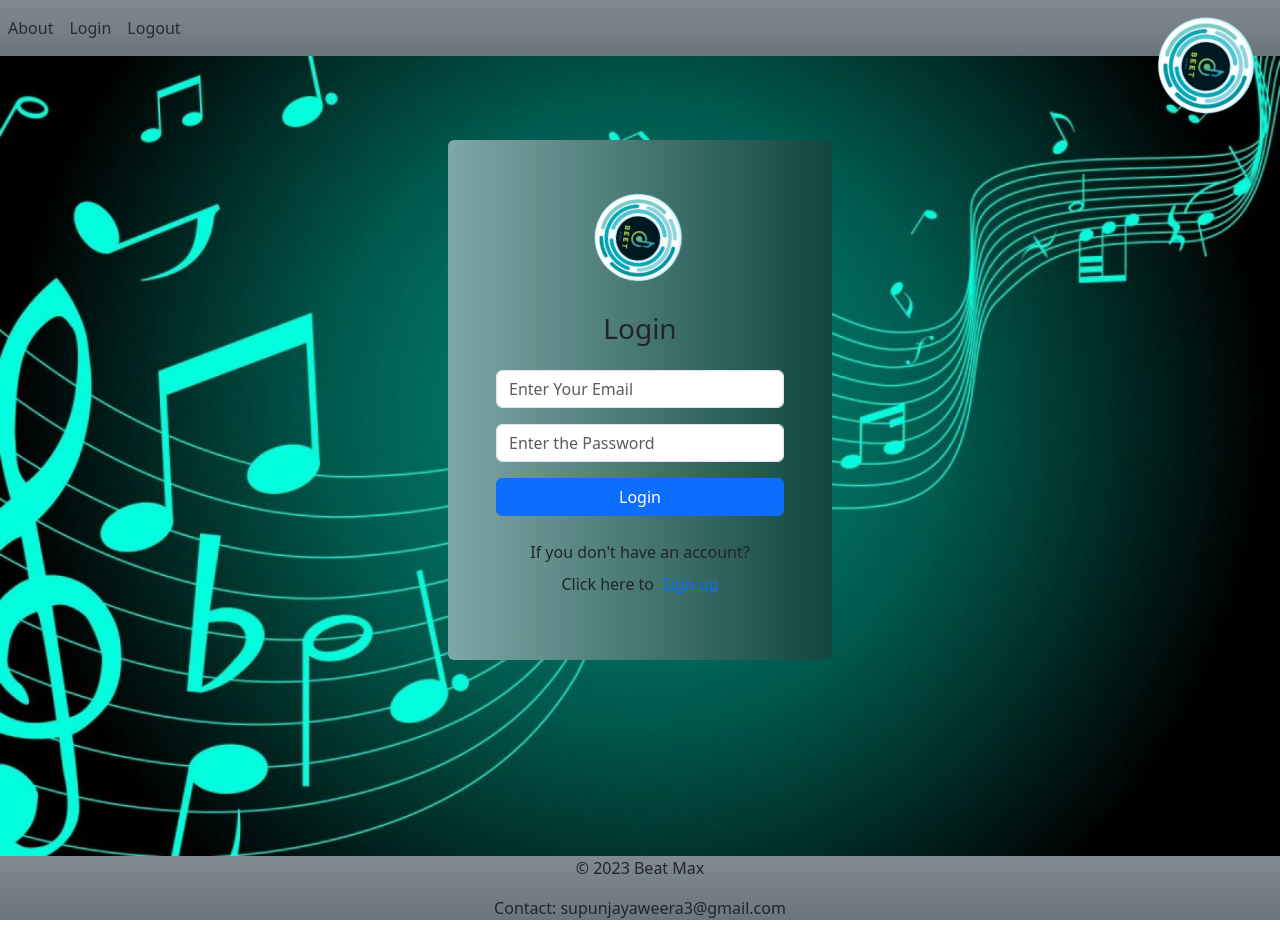
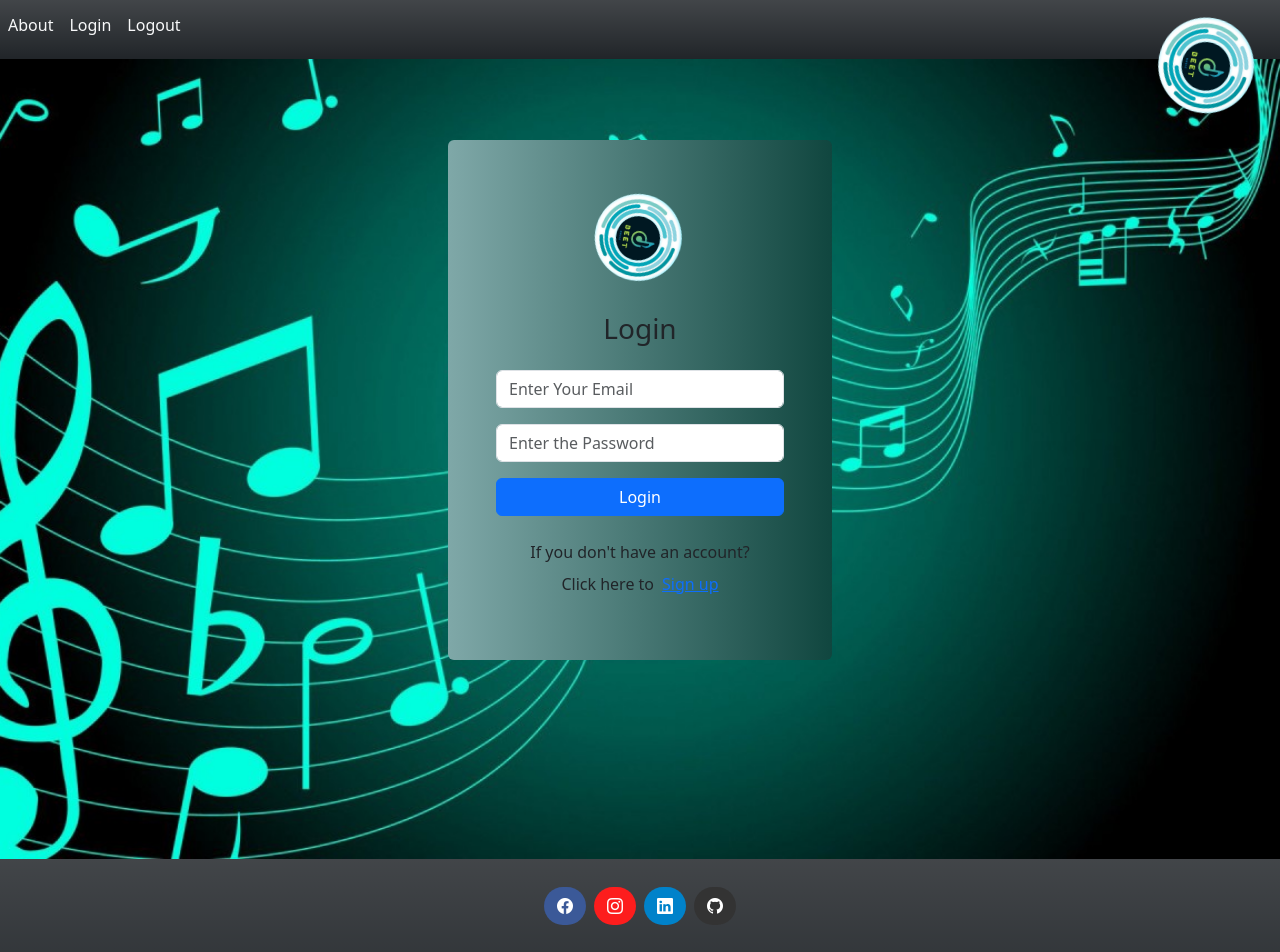
Before and after one commit to SupunJayaweera/Music_App_CRUD, a React (Create React App) app in the folder frontend1/: page /login in a window 1280 px wide. Shown: the top 952 px of the page. Built offline with nearby package versions, Linux system fonts and the light colour scheme.

Commit message:
Finishing Header,Footer,search with popup window

```diff
--- a/frontend1/package.json
+++ b/frontend1/package.json
@@ -8,6 +8,7 @@
     "@testing-library/user-event": "^13.5.0",
     "axios": "^1.4.0",
     "bootstrap": "^5.3.0",
+    "bootstrap-icons": "^1.11.1",
     "react": "^18.2.0",
     "react-dom": "^18.2.0",
     "react-icons": "^4.11.0",
--- a/frontend1/src/components/Footer.js
+++ b/frontend1/src/components/Footer.js
@@ -1,13 +1,52 @@
 import React from 'react';
+import "bootstrap-icons/font/bootstrap-icons.css";
 
 const Footer = () => {
   return (
+    <footer className="bg-dark bg-gradient text-center text-white">
+      <div className="container p-4 pb-0">
+        <section className="mb-4">
+          <a
+            className="btn text-white btn-floating m-1 rounded-5"
+            style={{ backgroundColor: "#3b5998" }}
+            href="https://web.facebook.com/Meta?_rdc=1&_rdr"
+            role="button"
+          >
+            <i className="bi-facebook"></i> {/* Use "bi-facebook" */}
+          </a>
 
-    <footer className="footer bg-secondary bg-gradient ">
 
-      <div className="footer-content">
-        <p>&copy; {new Date().getFullYear()} Beat Max</p>
-        <p>Contact: supunjayaweera3@gmail.com</p>
+          <a
+            className="btn text-white btn-floating m-1 rounded-5"
+            style={{ backgroundColor: "#FD1D1D" }}
+            href="https://www.instagram.com/"
+            role="button"
+          >
+            <i className="bi-instagram"></i> {/* Use "bi-instagram" */}
+          </a>
+          <a
+            className="btn text-white btn-floating m-1 rounded-5"
+            style={{ backgroundColor: "#0082ca" }}
+            href="https://www.linkedin.com/in/supun-jayaweera"
+            role="button"
+          >
+            <i className="bi-linkedin"></i> {/* Use "bi-linkedin" */}
+          </a>
+          <a
+            className="btn text-white btn-floating m-1 rounded-5"
+            style={{ backgroundColor: "#333333" }}
+            href="https://github.com/SupunJayaweera"
+            role="button"
+          >
+            <i className="bi-github"></i> {/* Use "bi-github" */}
+          </a>
+        </section>
+      </div>
+      <div className="text-center p-3" style={{ backgroundColor: "rgba(0, 0, 0, 0.2)" }}>
+        © 2023 Copyright:
+        <a className="text-white" href="https://mdbootstrap.com/"> Beat Max</a>
+        <p>Contact : +94 771794347 <br/> Email: supunjayaweera3@gmail.com</p>
+
       </div>
     </footer>
   );
--- a/frontend1/src/components/Header.js
+++ b/frontend1/src/components/Header.js
@@ -1,10 +1,11 @@
 import React from "react";
 import { Link } from "react-router-dom"; // Import Link for navigation
+
 
 const Header = () => {
   return (
     <header className="header">
-      <nav className="navbar navbar-expand-lg navbar-light bg-secondary bg-gradient text-light">
+      <nav className="navbar navbar-expand-lg navbar-light bg-dark bg-gradient text-light">
         <button
           className="navbar-toggler"
           type="button"
@@ -13,24 +14,25 @@ const Header = () => {
           aria-controls="navbarNav"
           aria-expanded="false"
           aria-label="Toggle navigation"
+
         >
 
         </button>
-        <div className="collapse navbar-collapse" id="navbarNav">
+        <div className="collapse navbar-collapse " id="navbarNav">
           <ul className="navbar-nav ">
-            <li className="nav-item">
+            <li className="nav-item ">
               <a className="nav-link" href="#">
-                About
+                <h6 className="text-light">About</h6>
               </a>
             </li>
             <li className="nav-item">
               <a className="nav-link" href="http://localhost:3001/login">
-                Login
+              <h6 className="text-light">Login</h6>
               </a>
             </li>
             <li className="nav-item">
               <a className="nav-link" href="http://localhost:3001/logout">
-                Logout
+              <h6 className="text-light">Logout</h6>
               </a>
             </li>
           </ul>
--- a/frontend1/src/components/MusicPlayerPopup.js
+++ /dev/null
@@ -1,18 +0,0 @@
-import React from "react";
-
-function MusicPlayerPopup({ songUrl, onClose }) {
-  return (
-    <div className="music-popup p-3">
-      <div className="music-popup-content">
-        <span className="close" onClick={onClose}>
-          &times;
-        </span>
-        <audio controls>
-          <source src={songUrl} type="audio/mpeg" />
-        </audio>
-      </div>
-    </div>
-  );
-}
-
-export default MusicPlayerPopup;
--- a/frontend1/src/components/Search.js
+++ b/frontend1/src/components/Search.js
@@ -1,6 +1,8 @@
 import React, { useState, useEffect, useRef } from "react";
 import axios from "axios";
-import MusicPlayerPopup from "./MusicPlayerPopup";
+// import MusicPlayerPopup from "./MusicPlayerPopup";
+import player from "./images/player.png";
+import image2 from "../components/images/music2.jpg";
 
 function Search() {
   const [searchQuery, setSearchQuery] = useState("");
@@ -66,7 +68,66 @@ function Search() {
   };
 
   const handleResultClick = (result) => {
-    setSelectedResult(result); // Set the selected result when a result is clicked
+    // Create a new window for the audio player
+    const screenWidth = window.screen.width;
+    const screenHeight = window.screen.height;
+    const windowWidth = 400; // Set your desired width
+    const windowHeight = 400; // Set your desired height
+
+    const left = (screenWidth - windowWidth) / 2;
+    const top = (screenHeight - windowHeight) / 2;
+
+    // Create a new window for the audio player
+    const audioPlayerWindow = window.open(
+      "",
+      "_blank",
+      `width=${windowWidth}, height=${windowHeight}, left=${left}, top=${top}`
+    );
+
+    // Define the content of the new window
+    const audioPlayerContent = `
+  <html>
+    <head>
+      <title>Audio Player</title>
+      <style>
+        body {
+          display: flex;
+          justify-content: center;
+          align-items: center;
+          height: 100vh;
+          margin: 0;
+          background-color: #9CDFC1
+        }
+        .music-popup {
+          text-align: center;
+          width: 85%;
+
+        }
+        .album-cover {
+          max-width: 80%;
+          padding: 5px;
+        }
+      </style>
+    </head>
+    <body>
+      <div class="music-popup p-3">
+        <div class="music-popup-content p-3">
+        <img
+                class="album-cover "
+                src="${player}"
+                alt="player"
+              />
+        <audio controls>
+            <source src="${result.songUrl}" type="audio/mpeg">
+          </audio>
+        </div>
+      </div>
+    </body>
+  </html>
+`;
+    setSearchResults([]);
+    // Write the content to the new window document
+    audioPlayerWindow.document.write(audioPlayerContent);
   };
 
   // Add an event listener to detect clicks outside the search container
@@ -85,7 +146,7 @@ function Search() {
       ) {
         // Clicked outside the search container, clear the suggestions
         setSuggestions([]);
-        //setSearchResults([]);
+        // setSearchResults([]);
       }
     };
 
@@ -152,12 +213,12 @@ function Search() {
       ))}
 
       {/* Display the MusicPlayerPopup when a result is selected */}
-      {selectedResult && (
+      {/* {selectedResult && (
         <MusicPlayerPopup
           songUrl={selectedResult.songUrl}
           onClose={() => setSelectedResult(null)} // Add a close handler
         />
-      )}
+      )} */}
     </div>
   );
 }
```
Also changed, not shown: frontend1/src/components/images/player.png (added), 1 other file (tests, documents, lock files or other folders).
